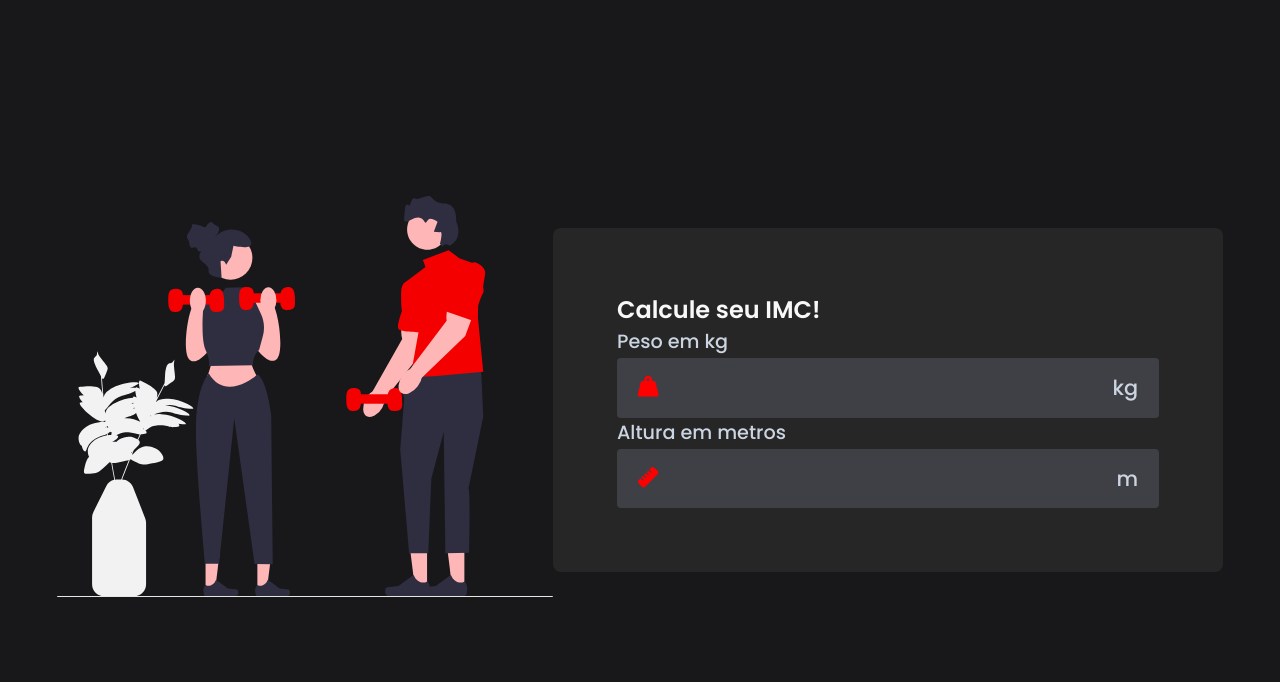
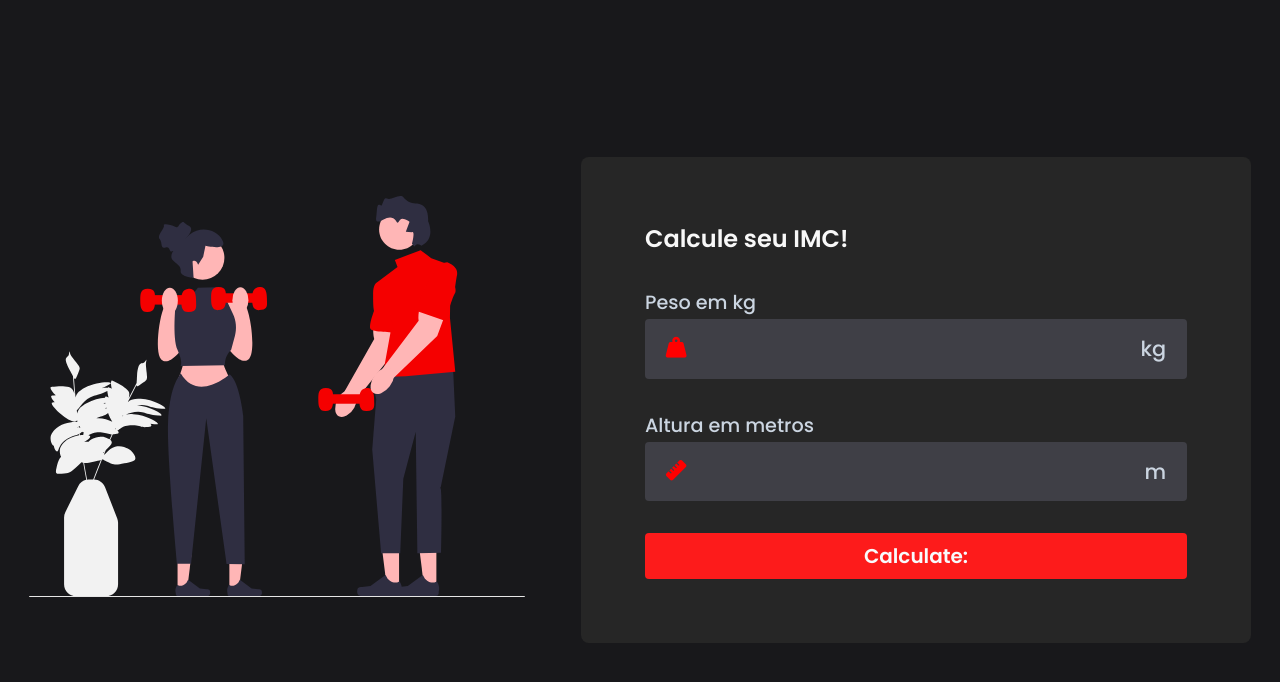
Before and after one commit to Amandamoonchild/Revis-o-primeiro-semestre, a plain HTML site: page index.html in a window 1280 px wide. Drawn offline with Linux system fonts and the light colour scheme.

Commit message:
feat: create button

```diff
--- a/assets/css/styles.index.css
+++ b/assets/css/styles.index.css
@@ -18,6 +18,7 @@ main{
     align-items: center;
     width: 100%;
     height: 100vh;
+    gap: 3.5rem;
 }
 
 img{
@@ -31,12 +32,14 @@ img{
     color: #f8f8f8;
     background-color: #262626;
     border-radius: 8px;
+    gap: 2rem;
 }
 
 #calculator{
     display: flex;
     flex-direction: column;
     padding: 2rem;
+    gap: 2rem;
 }
 
 .input-box{
@@ -75,3 +78,19 @@ img{
     font-size: 1.3rem;
     padding: 0.6rem 1rem;
 }
+
+#calculate{
+    background-color: #fd1b1b;
+    border: none;
+    color: #f8fafc;
+    font-size: 1.25rem;
+    font-weight: bold;
+    padding: 0.5rem 0;
+    cursor: pointer;
+    width: 100%;
+    border-radius: 4px;
+}
+
+.input-field input:focus{
+    outline: none;
+}
--- a/index.html
+++ b/index.html
@@ -32,6 +32,7 @@
                         <span class="unit">m</spam>
                     </div>
                 </div>
+                <button id="calculate">Calculate:</button>
             </div>
     </section>
    </main>
```
